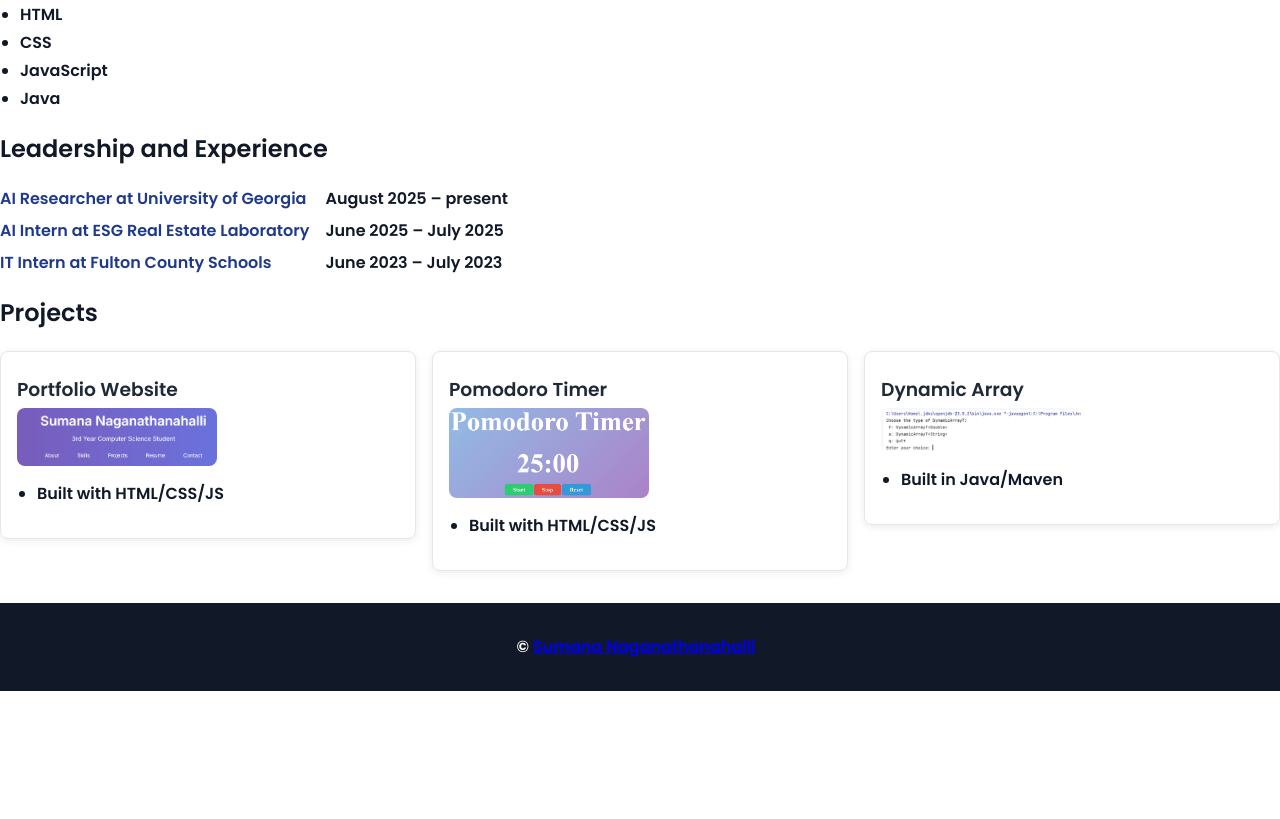
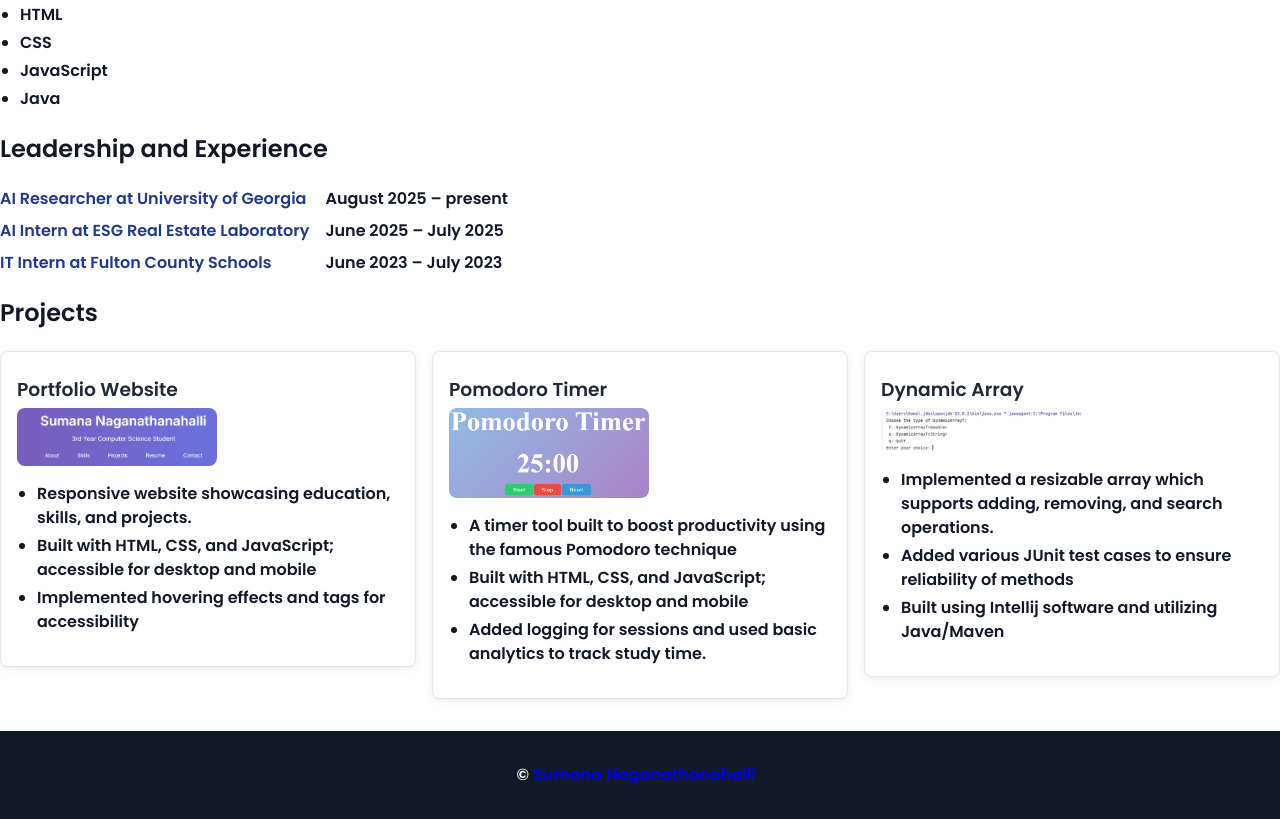
Before and after one commit to SumanaN-dot/SumanaCN, a website: page index.html in a window 1280 px wide. Shown: the part 783-1602 px from the top of the page. Before the commit the page ends 1474 px from the top, so only its background shows below. Drawn offline with Linux system fonts and the light colour scheme.

Commit message:
added details to my project cards

```diff
--- a/index.html
+++ b/index.html
@@ -31,6 +31,7 @@
 
 
   <section aria-labelledby="education-heading">
+
     <h2 id="education-heading">Education</h2>
     <dl>
       <dt>University of Georgia</dt>
@@ -89,7 +90,9 @@
       <h3>Portfolio Website</h3>
       <img src="images/project1.png" alt="Screenshot or icon for Portfolio Website" style="width:200px; border-radius:8px;">
       <ul>
-        <li>Built with HTML/CSS/JS</li>
+        <li> Responsive website showcasing education, skills, and projects.</li>
+        <li>Built with HTML, CSS, and JavaScript; accessible for desktop and mobile</li>
+        <li>Implemented hovering effects and tags for accessibility</li>
 
       </ul>
     </div>
@@ -98,7 +101,9 @@
       <h3>Pomodoro Timer</h3>
       <img src="images/project2.png" alt="Screenshot or icon for Pomodoro Timer" style="width:200px; border-radius:8px;">
       <ul>
-        <li>Built with HTML/CSS/JS</li>
+        <li>A timer tool built to boost productivity using the famous Pomodoro technique</li>
+        <li>Built with HTML, CSS, and JavaScript; accessible for desktop and mobile</li>
+        <li>Added logging for sessions and used basic analytics to track study time.</li>
 
       </ul>
     </div>
@@ -107,7 +112,9 @@
       <h3>Dynamic Array</h3>
       <img src="images/project3.png" alt="Screenshot or icon for Dynamic Array" style="width:200px; border-radius:8px;">
       <ul>
-        <li>Built in Java/Maven </li>
+        <li>Implemented a resizable array which supports adding, removing, and search operations.</li>
+        <li>Added various JUnit test cases to ensure reliability of methods</li>
+        <li>Built using Intellij software and utilizing Java/Maven </li>
 
       </ul>
     </div>
```
